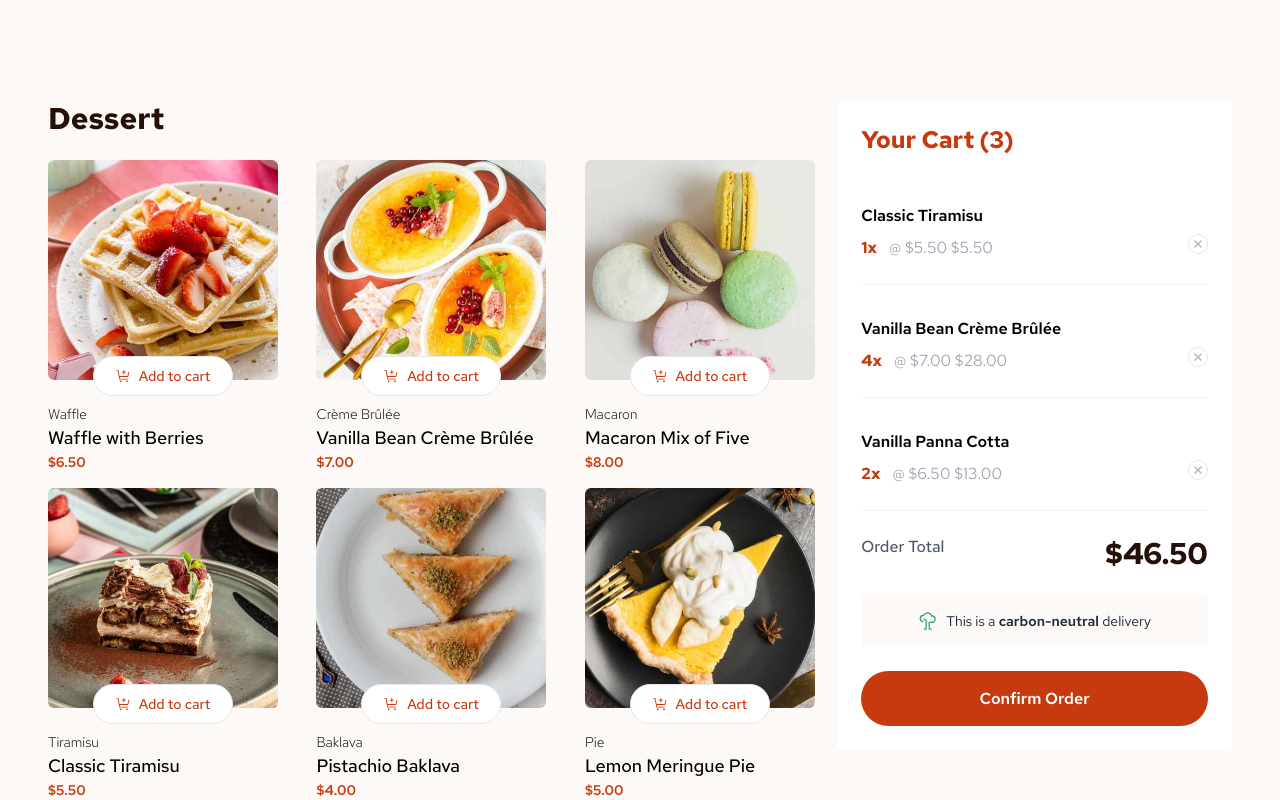
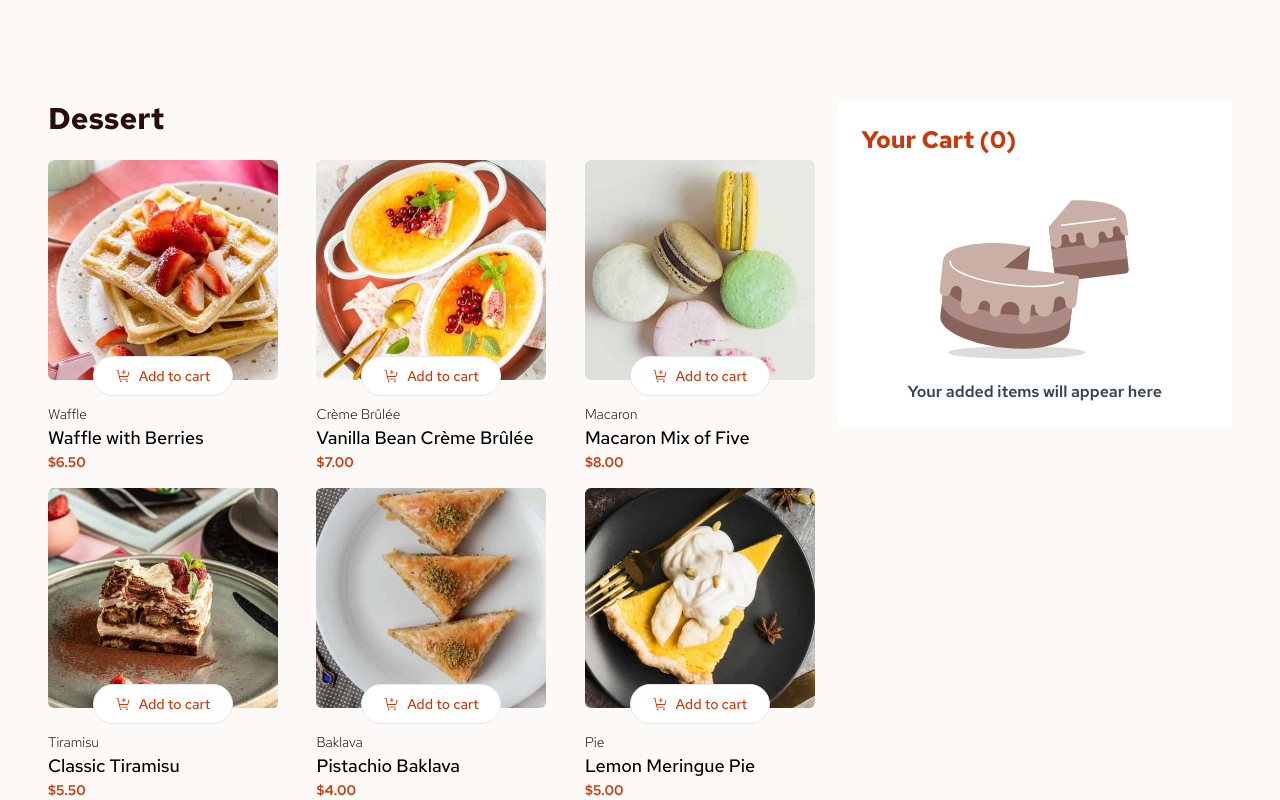
Before and after one commit to kalejaiyeoluwadara/desserts, a Next.js app: page / in a window 1280 px wide. Shown: the top 800 px of the page. Built offline with nearby package versions, Linux system fonts and the light colour scheme.

Commit message:
updated cart logic

```diff
--- a/app/components/Cart.tsx
+++ b/app/components/Cart.tsx
@@ -1,26 +1,9 @@
 "use client";
-import { cabbage, cancel } from "@/icons/icons";
+import { useGlobal } from "@/context";
+import { cabbage, cancel, empty_cart } from "@/icons/icons";
 import Image from "next/image";
-import React, { useState } from "react";
-
-interface Cart {
-  count: number;
-  base_price: number;
-  name: string;
-  price: number;
-}
-
 const CartComponent = () => {
-  const [cart, setCart] = useState<Cart[]>([
-    { count: 1, base_price: 5.5, name: "Classic Tiramisu", price: 5.5 * 1 },
-    {
-      count: 4,
-      base_price: 7.0,
-      name: "Vanilla Bean Crème Brûlée",
-      price: 7.0 * 4,
-    },
-    { count: 2, base_price: 6.5, name: "Vanilla Panna Cotta", price: 6.5 * 2 },
-  ]);
+  const { cart, setCart } = useGlobal();
 
   const handleRemoveItem = (index: number) => {
     setCart(cart.filter((_, i) => i !== index));
@@ -29,12 +12,21 @@ const CartComponent = () => {
   const calculateTotal = () => {
     return cart.reduce((total, item) => total + item.price, 0).toFixed(2);
   };
-
+  //   if (cart.length == 0) {
+  //     return (
+  //       <div>
+  //         <Image src={empty_cart} alt="" height={100} width={100} />
+  //       </div>
+  //     );
+  //   }
   return (
-    <div className="min-h-[400px] sm:mt-0 mt-8 px-6 py-6 bg-white rounded-md w-auto p-4 ">
+    <div className="min-h-[300px] sm:mt-0 mt-8 px-6 py-6 bg-white rounded-md w-auto p-4 ">
       <h2 className="text-2xl mb-6 text-red font-bold ">
         {"Your Cart (" + cart.length + ")"}
       </h2>
+      <>
+        {cart.length > 0 ? (
+          <div>
             <section className="flex flex-col gap-2">
               {cart.map((item, index) => (
                 <div
@@ -88,6 +80,16 @@ const CartComponent = () => {
               </button>
             </section>
           </div>
+        ) : (
+          <div className="flex flex-col items-center justify-center">
+            <Image src={empty_cart} alt="" height={200} width={200} />
+            <p className=" text-base text-gray-700 font-semibold">
+              Your added items will appear here
+            </p>
+          </div>
+        )}
+      </>
+    </div>
   );
 };
 
--- a/app/layout.tsx
+++ b/app/layout.tsx
@@ -1,6 +1,7 @@
 import type { Metadata } from "next";
 import { Red_Hat_Text } from "next/font/google";
 import "./globals.css";
+import AppProvider from "@/context";
 
 const redHatText = Red_Hat_Text({ subsets: ["latin"] });
 
@@ -16,7 +17,9 @@ export default function RootLayout({
 }>) {
   return (
     <html lang="en">
-      <body className={redHatText.className}>{children}</body>
+      <AppProvider>
+        <body className={redHatText.className}>{children}</body>
+      </AppProvider>
     </html>
   );
 }
--- /dev/null
+++ b/context.tsx
@@ -0,0 +1,46 @@
+"use client";
+import React, { useContext, useState, useEffect, ReactNode } from "react";
+
+// Define the shape of the context value
+interface AppContextType {
+  // Add any state or functions that you will provide through context
+  exampleState: string;
+  cart: Cart[];
+  setExampleState: React.Dispatch<React.SetStateAction<string>>;
+  setCart: React.Dispatch<React.SetStateAction<Cart[]>>;
+}
+interface Cart {
+  count: number;
+  base_price: number;
+  name: string;
+  price: number;
+}
+
+// Create a context with a default value
+const AppContext = React.createContext<AppContextType | undefined>(undefined);
+
+interface Props {
+  children: ReactNode;
+}
+
+function AppProvider({ children }: Props) {
+  const [exampleState, setExampleState] = useState<string>("");
+  const [cart, setCart] = useState<Cart[]>([]);
+  return (
+    <AppContext.Provider
+      value={{ exampleState, setExampleState, cart, setCart }}
+    >
+      {children}
+    </AppContext.Provider>
+  );
+}
+
+export const useGlobal = (): AppContextType => {
+  const context = useContext(AppContext);
+  if (!context) {
+    throw new Error("useGlobal must be used within an AppProvider");
+  }
+  return context;
+};
+
+export default AppProvider;
--- a/icons/icons.ts
+++ b/icons/icons.ts
@@ -2,5 +2,6 @@ import cart from "@/public/assets/images/icon-add-to-cart.svg";
 import thumb from "@/public/assets/images/image-baklava-desktop.jpg";
 import cabbage from "@/public/assets/images/icon-carbon-neutral.svg";
 import cancel from "@/public/assets/images/icon-remove-item.svg";
+import empty_cart from "@/public/assets/images/illustration-empty-cart.svg";
 
-export { cart, thumb, cancel, cabbage };
+export { cart, thumb, cancel, cabbage, empty_cart };
```
Lines whose indentation alone changed are shown as unchanged.
